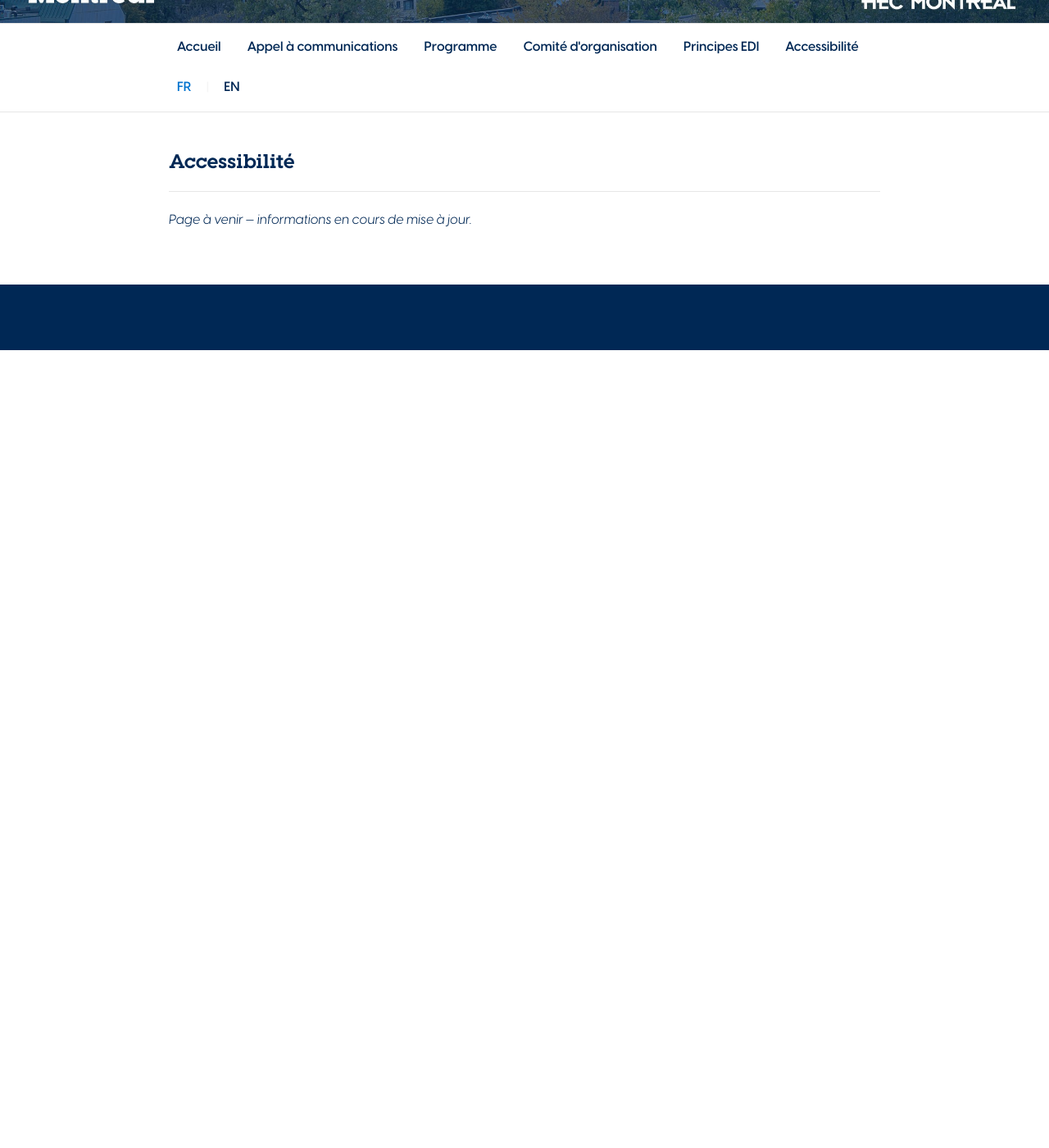
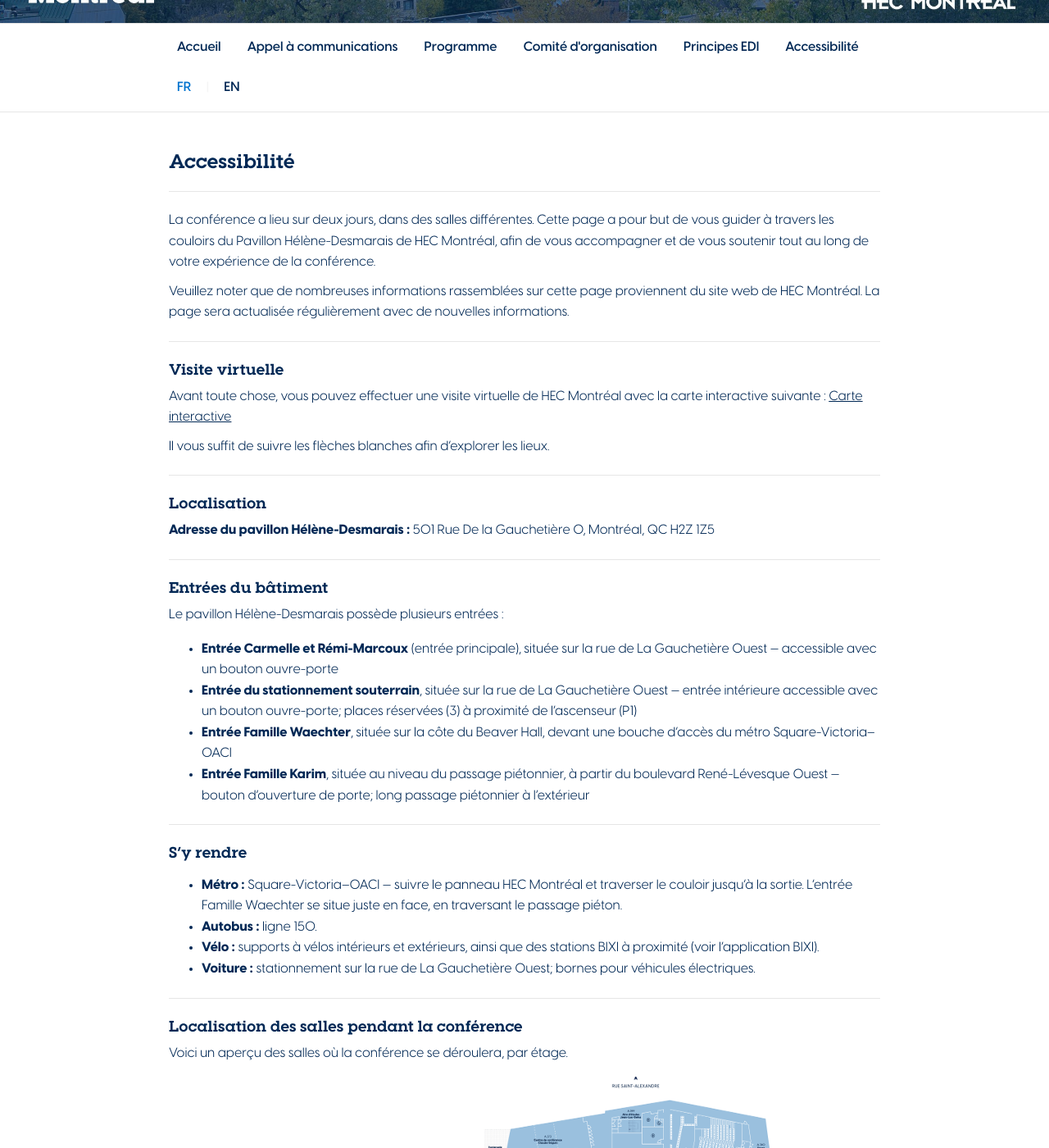
Before and after one commit to juanseripe/symposium2026, a Jekyll site: the page built from docs/accessibilite.md, in a window 1280 px wide and 1400 px high, scrolled down 239 px. Shown: the whole window at 82% size. Built offline with Jekyll 4.4.1, drawn with Linux system fonts in a browser that asks for light colours; before the commit the page ends 900 px from its top, so only the background shows below that; some of the changed text lies outside the part shown.

```diff
--- a/docs/accessibilite.md
+++ b/docs/accessibilite.md
@@ -7,4 +7,74 @@ title: Accessibilité
 
 ---
 
-*Page à venir — informations en cours de mise à jour.*
+La conférence a lieu sur deux jours, dans des salles différentes. Cette page a pour but de vous guider à travers les couloirs du Pavillon Hélène-Desmarais de HEC Montréal, afin de vous accompagner et de vous soutenir tout au long de votre expérience de la conférence.
+
+Veuillez noter que de nombreuses informations rassemblées sur cette page proviennent du site web de HEC Montréal. La page sera actualisée régulièrement avec de nouvelles informations.
+
+---
+
+### Visite virtuelle
+
+Avant toute chose, vous pouvez effectuer une visite virtuelle de HEC Montréal avec la carte interactive suivante :
+[Carte interactive](https://tourmkr.com/F1Dv7sunx3/43993088p&273.61h&89.31t)
+
+Il vous suffit de suivre les flèches blanches afin d’explorer les lieux.
+
+---
+
+### Localisation
+
+**Adresse du pavillon Hélène-Desmarais :**
+501 Rue De la Gauchetière O, Montréal, QC H2Z 1Z5
+
+---
+
+### Entrées du bâtiment
+
+Le pavillon Hélène-Desmarais possède plusieurs entrées :
+
+- **Entrée Carmelle et Rémi-Marcoux** (entrée principale), située sur la rue de La Gauchetière Ouest — accessible avec un bouton ouvre-porte
+- **Entrée du stationnement souterrain**, située sur la rue de La Gauchetière Ouest — entrée intérieure accessible avec un bouton ouvre-porte; places réservées (3) à proximité de l’ascenseur (P1)
+- **Entrée Famille Waechter**, située sur la côte du Beaver Hall, devant une bouche d’accès du métro Square-Victoria–OACI
+- **Entrée Famille Karim**, située au niveau du passage piétonnier, à partir du boulevard René-Lévesque Ouest — bouton d’ouverture de porte; long passage piétonnier à l’extérieur
+
+---
+
+### S’y rendre
+
+- **Métro :** Square-Victoria–OACI — suivre le panneau HEC Montréal et traverser le couloir jusqu’à la sortie. L’entrée Famille Waechter se situe juste en face, en traversant le passage piéton.
+- **Autobus :** ligne 150.
+- **Vélo :** supports à vélos intérieurs et extérieurs, ainsi que des stations BIXI à proximité (voir l’application BIXI).
+- **Voiture :** stationnement sur la rue de La Gauchetière Ouest; bornes pour véhicules électriques.
+
+---
+
+### Localisation des salles pendant la conférence
+
+Voici un aperçu des salles où la conférence se déroulera, par étage.
+
+- **3e étage :** B.307 — Salle multifonctionnelle
+  ![3e étage carte]({{ site.baseurl }}/assets/img/accessibilite/etage-3.png)
+
+- **4e étage :** A.451 — C.406 — C.412 — C.403
+  ![4e étage carte]({{ site.baseurl }}/assets/img/accessibilite/etage-4.png)
+
+- **5e étage :** A.551 — A.505 — A.515 — C.521 — C.539
+  ![5e étage carte]({{ site.baseurl }}/assets/img/accessibilite/etage-5.png)
+
+- **7e étage :** D.726 — Salle de créativité
+  ![7e étage carte]({{ site.baseurl }}/assets/img/accessibilite/etage-7.png)
+
+- **8e étage :** A.878 — Salle Guy-Fréchette
+  ![8e étage carte]({{ site.baseurl }}/assets/img/accessibilite/etage-8.png)
+
+
+Pour plus d’information sur l’accessibilité du pavillon Hélène-Desmarais, vous pouvez consulter le site de HEC Montréal à l’adresse suivante :
+<https://www.hec.ca/campus/helene-desmarais/>
+
+---
+
+### En cas d’urgence
+
+- **Urgence non médicale :** Service de la sécurité — 514 340-3869
+- **Urgence médicale :** 911
```
Also changed, not shown: docs/en/accessibilite.md (+70 -1 lines), docs/assets/img/accessibilite/etage-3.png (added), docs/assets/img/accessibilite/etage-4.png (added), docs/assets/img/accessibilite/etage-5.png (added), docs/assets/img/accessibilite/etage-7.png (added), docs/assets/img/accessibilite/etage-8.png (added), 1 other file.
